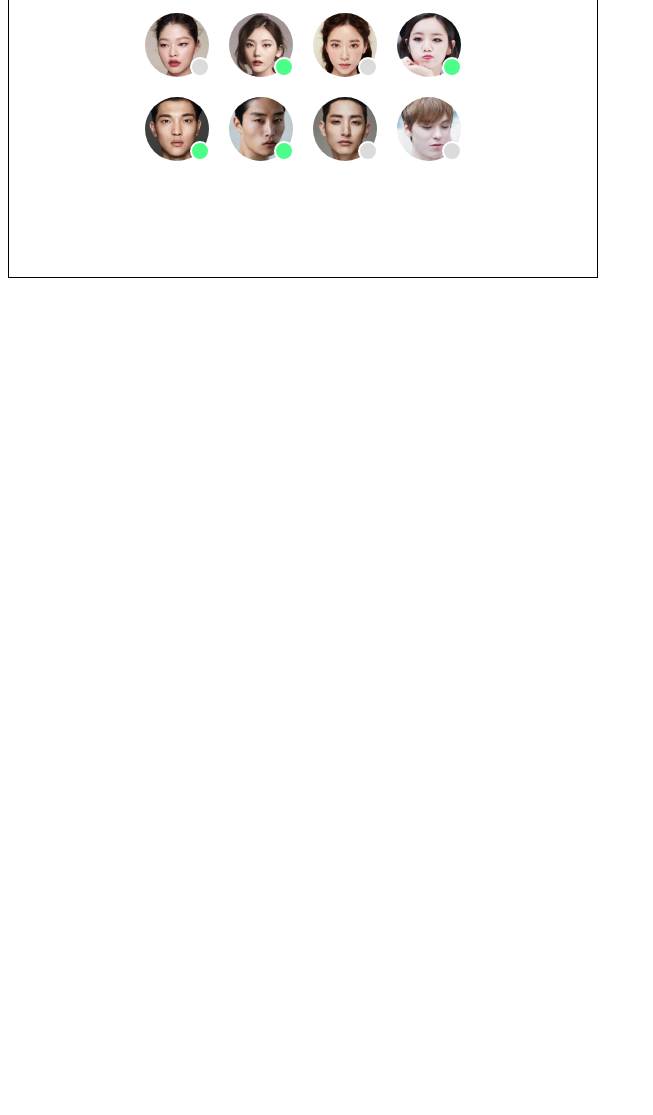
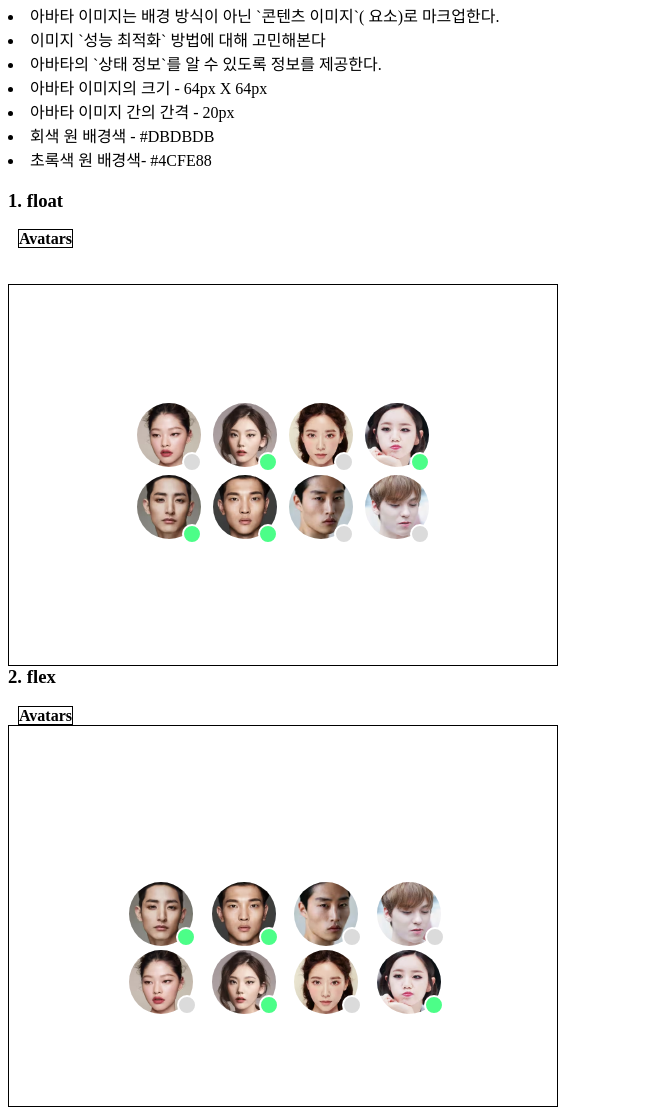
Before and after one commit to hunzooyun/homework, a plain HTML site: page avatars/avatars.html in a window 1280 px wide. Shown: the part 132-1247 px from the top of the page, without its empty margins (0-653 px from the left). Before the commit the page ends 800 px from the top, so only its background shows below. Drawn offline with Linux system fonts and the light colour scheme.

Commit message:
avatars flex 형식 추가 및 전체적으로 손보기

```diff
--- a/avatars/avatars.html
+++ b/avatars/avatars.html
@@ -7,71 +7,163 @@
     <title>Avatars | homework</title>
   </head>
   <body>
-    <div class="box">
-      <span class="avatars">
+    <h1>homework</h1>
+    <h2>조건</h2>
+    <dl>
+      <li>아바타 이미지는 배경 방식이 아닌 `콘텐츠 이미지`(<img /> 요소)로 마크업한다.</li>
+      <li>이미지 `성능 최적화` 방법에 대해 고민해본다</li>
+      <li>아바타의 `상태 정보`를 알 수 있도록 정보를 제공한다.</li>
+      <li>아바타 이미지의 크기 - 64px X 64px</li>
+      <li>아바타 이미지 간의 간격 - 20px</li>
+      <li>회색 원 배경색 - #DBDBDB</li>
+      <li>초록색 원 배경색- #4CFE88</li>
+    </dl>
+    <h3>1. float</h3>
+    <a><strong>Avatars</strong></a>
+    <div>
+      <br />
+      <br />
+      <div class="floatbox">
+        <span>
           <picture>
             <source srcset="./../assets/avatars/face1.avif, ./../face1.avif" />
             <source srcset="./../assets/avatars/face1.webp, ./../face1.webp" />
-          <img src="./../assets/avatars/face1.jpg" alt="face1"
+            <img src="./../assets/avatars/face1.jpg" alt="face1-offline"
           /></picture>
           <span class="offline"></span>
         </span>
-      <span class="avatars">
+        <span>
           <picture>
             <source srcset="./../assets/avatars/face2.avif, ./../face2.avif" />
             <source srcset="./../assets/avatars/face2.webp, ./../face2.webp" />
-          <img src="./../assets/avatars/face2.jpg" alt="face2"
+            <img src="./../assets/avatars/face2.jpg" alt="face2-online"
           /></picture>
           <span class="online"></span>
         </span>
-      <span class="avatars">
+        <span>
           <picture>
             <source srcset="./../assets/avatars/face3.avif, ./../face3.avif" />
             <source srcset="./../assets/avatars/face3.webp, ./../face3.webp" />
-          <img src="./../assets/avatars/face3.jpg" alt="face1"
+            <img src="./../assets/avatars/face3.jpg" alt="face3-offline"
           /></picture>
           <span class="offline"></span>
         </span>
-      <span class="avatars">
+        <span>
           <picture>
             <source srcset="./../assets/avatars/face4.avif, ./../face4.avif" />
             <source srcset="./../assets/avatars/face4.webp, ./../face4.webp" />
-          <img src="./../assets/avatars/face4.jpg" alt="face1"
+            <img src="./../assets/avatars/face4.jpg" alt="face4-online"
           /></picture>
           <span class="online"></span>
         </span>
-      <span class="avatars">
+        <span>
+          <picture>
+            <source srcset="./../assets/avatars/face7.avif, ./../face7.avif" />
+            <source srcset="./../assets/avatars/face7.webp, ./../face7.webp" />
+            <img src="./../assets/avatars/face7.jpg" alt="face7-online"
+          /></picture>
+          <span class="online"></span>
+        </span>
+        <span>
           <picture>
             <source srcset="./../assets/avatars/face5.avif, ./../face5.avif" />
             <source srcset="./../assets/avatars/face5.webp, ./../face5.webp" />
-          <img src="./../assets/avatars/face5.jpg" alt="face1"
+            <img src="./../assets/avatars/face5.jpg" alt="face5-online"
           /></picture>
           <span class="online"></span>
         </span>
-      <span class="avatars">
+        <span>
           <picture>
             <source srcset="./../assets/avatars/face6.avif, ./../face6.avif" />
             <source srcset="./../assets/avatars/face6.webp, ./../face6.webp" />
-          <img src="./../assets/avatars/face6.jpg" alt="face1"
-        /></picture>
-        <span class="online"></span>
-      </span>
-      <span class="avatars">
-        <picture>
-          <source srcset="./../assets/avatars/face7.avif, ./../face7.avif" />
-          <source srcset="./../assets/avatars/face7.webp, ./../face7.webp" />
-          <img src="./../assets/avatars/face7.jpg" alt="face1"
+            <img src="./../assets/avatars/face6.jpg" alt="face6-offline"
           /></picture>
           <span class="offline"></span>
         </span>
-      <span class="avatars">
+        <span>
           <picture>
             <source srcset="./../assets/avatars/face8.avif, ./../face8.avif" />
             <source srcset="./../assets/avatars/face8.webp, ./../face8.webp" />
-          <img src="./../assets/avatars/face8.jpg" alt="face1"
+            <img src="./../assets/avatars/face8.jpg" alt="face8-offline"
           /></picture>
           <span class="offline"></span>
         </span>
       </div>
+    </div>
+    <div></div>
+    <h3>2. flex</h3>
+    <a><strong>Avatars</strong></a>
+    <div class="box">
+      <br />
+      <br />
+      <div class="flex">
+        <span>
+          <picture>
+            <source srcset="./../assets/avatars/face7.avif, ./../face7.avif" />
+            <source srcset="./../assets/avatars/face7.webp, ./../face7.webp" />
+            <img src="./../assets/avatars/face7.jpg" alt="face7-online"
+          /></picture>
+          <span class="online"></span>
+        </span>
+        <span>
+          <picture>
+            <source srcset="./../assets/avatars/face5.avif, ./../face5.avif" />
+            <source srcset="./../assets/avatars/face5.webp, ./../face5.webp" />
+            <img src="./../assets/avatars/face5.jpg" alt="face5-online"
+          /></picture>
+          <span class="online"></span>
+        </span>
+        <span>
+          <picture>
+            <source srcset="./../assets/avatars/face6.avif, ./../face6.avif" />
+            <source srcset="./../assets/avatars/face6.webp, ./../face6.webp" />
+            <img src="./../assets/avatars/face6.jpg" alt="face6-offline"
+          /></picture>
+          <span class="offline"></span>
+        </span>
+        <span>
+          <picture>
+            <source srcset="./../assets/avatars/face8.avif, ./../face8.avif" />
+            <source srcset="./../assets/avatars/face8.webp, ./../face8.webp" />
+            <img src="./../assets/avatars/face8.jpg" alt="face8-offline"
+          /></picture>
+          <span class="offline"></span>
+        </span>
+      </div>
+      <div class="flex">
+        <span>
+          <picture>
+            <source srcset="./../assets/avatars/face1.avif, ./../face1.avif" />
+            <source srcset="./../assets/avatars/face1.webp, ./../face1.webp" />
+            <img src="./../assets/avatars/face1.jpg" alt="face1-offline"
+          /></picture>
+          <span class="offline"></span>
+        </span>
+        <span>
+          <picture>
+            <source srcset="./../assets/avatars/face2.avif, ./../face2.avif" />
+            <source srcset="./../assets/avatars/face2.webp, ./../face2.webp" />
+            <img src="./../assets/avatars/face2.jpg" alt="face2-online"
+          /></picture>
+          <span class="online"></span>
+        </span>
+        <span>
+          <picture>
+            <source srcset="./../assets/avatars/face3.avif, ./../face3.avif" />
+            <source srcset="./../assets/avatars/face3.webp, ./../face3.webp" />
+            <img src="./../assets/avatars/face3.jpg" alt="face3-offline"
+          /></picture>
+          <span class="offline"></span>
+        </span>
+        <span>
+          <picture>
+            <source srcset="./../assets/avatars/face4.avif, ./../face4.avif" />
+            <source srcset="./../assets/avatars/face4.webp, ./../face4.webp" />
+            <img src="./../assets/avatars/face4.jpg" alt="face4-online"
+          /></picture>
+          <span class="online"></span>
+        </span>
+      </div>
+    </div>
   </body>
 </html>
--- a/avatars/styles/avatars.css
+++ b/avatars/styles/avatars.css
@@ -1,11 +1,34 @@
-div {
-  position: absolute;
+body {
+  width: 500px;
+}
+a {
+  margin: 10px;
+  font-size: medium;
+  border: 1px solid;
+}
+.floatbox {
+  width: 316px;
+  height: 148px;
+  border: 1px solid;
+  padding-left: 116px;
+  padding-right: 116px;
+  padding-bottom: 116px;
+  padding-top: 116px;
+  text-align: center;
+  float: left;
+}
+.flex {
+  display: flex;
+  justify-content: space-between;
 }
 .box {
-  width: 356px;
-  height: 168px;
+  width: 316px;
+  height: 148px;
   border: 1px solid;
-  padding: 116px;
+  padding-left: 116px;
+  padding-right: 116px;
+  padding-bottom: 116px;
+  padding-top: 116px;
   text-align: center;
 }
 
@@ -14,27 +37,49 @@ span {
   border-radius: 50%;
   width: 64px;
   height: 64px;
-  margin: 10px;
-  float: left;
+  margin: 2px;
+  position: relative;
 }
 
-.online {
-  top: -40px;
+span > .online {
+  top: -5px;
   left: 45px;
-  position: relative;
+  position: absolute;
   border: 2px solid #ffffff;
   width: 16px;
   height: 16px;
   border-radius: 50%;
   background-color: #4cfe88;
 }
-.offline {
-  top: -40px;
+span > .offline {
+  top: -5px;
   left: 45px;
-  position: relative;
+  position: absolute;
   border: 2px solid #ffffff;
   width: 16px;
   height: 16px;
   border-radius: 50%;
   background-color: #dbdbdb;
 }
+.flex {
+  span > .online {
+    top: 45px;
+    left: 47px;
+    position: absolute;
+    border: 2px solid #ffffff;
+    width: 16px;
+    height: 16px;
+    border-radius: 50%;
+    background-color: #4cfe88;
+  }
+  span > .offline {
+    top: 45px;
+    left: 48px;
+    position: absolute;
+    border: 2px solid #ffffff;
+    width: 16px;
+    height: 16px;
+    border-radius: 50%;
+    background-color: #dbdbdb;
+  }
+}
```
Lines whose indentation alone changed are shown as unchanged.
